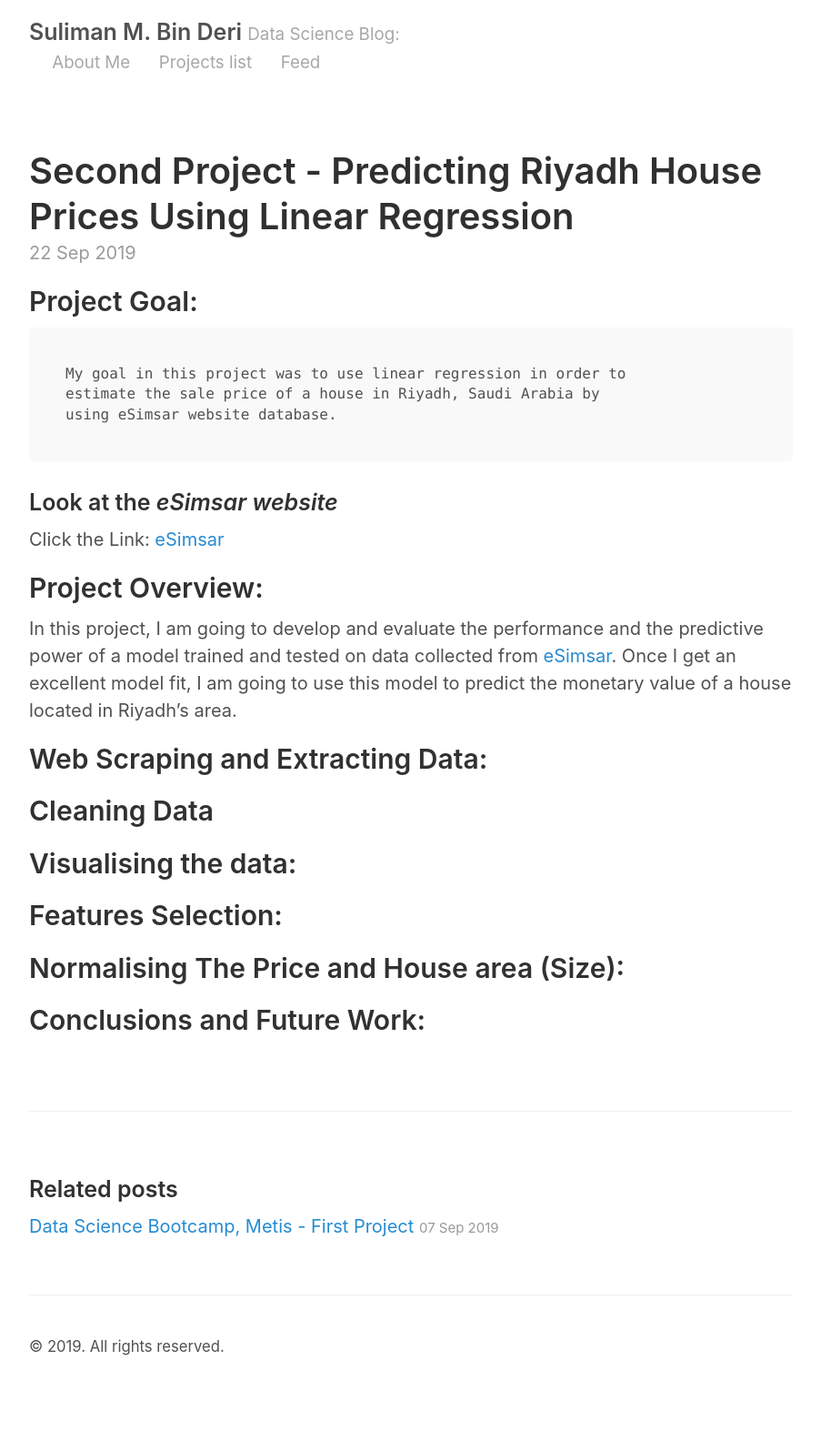
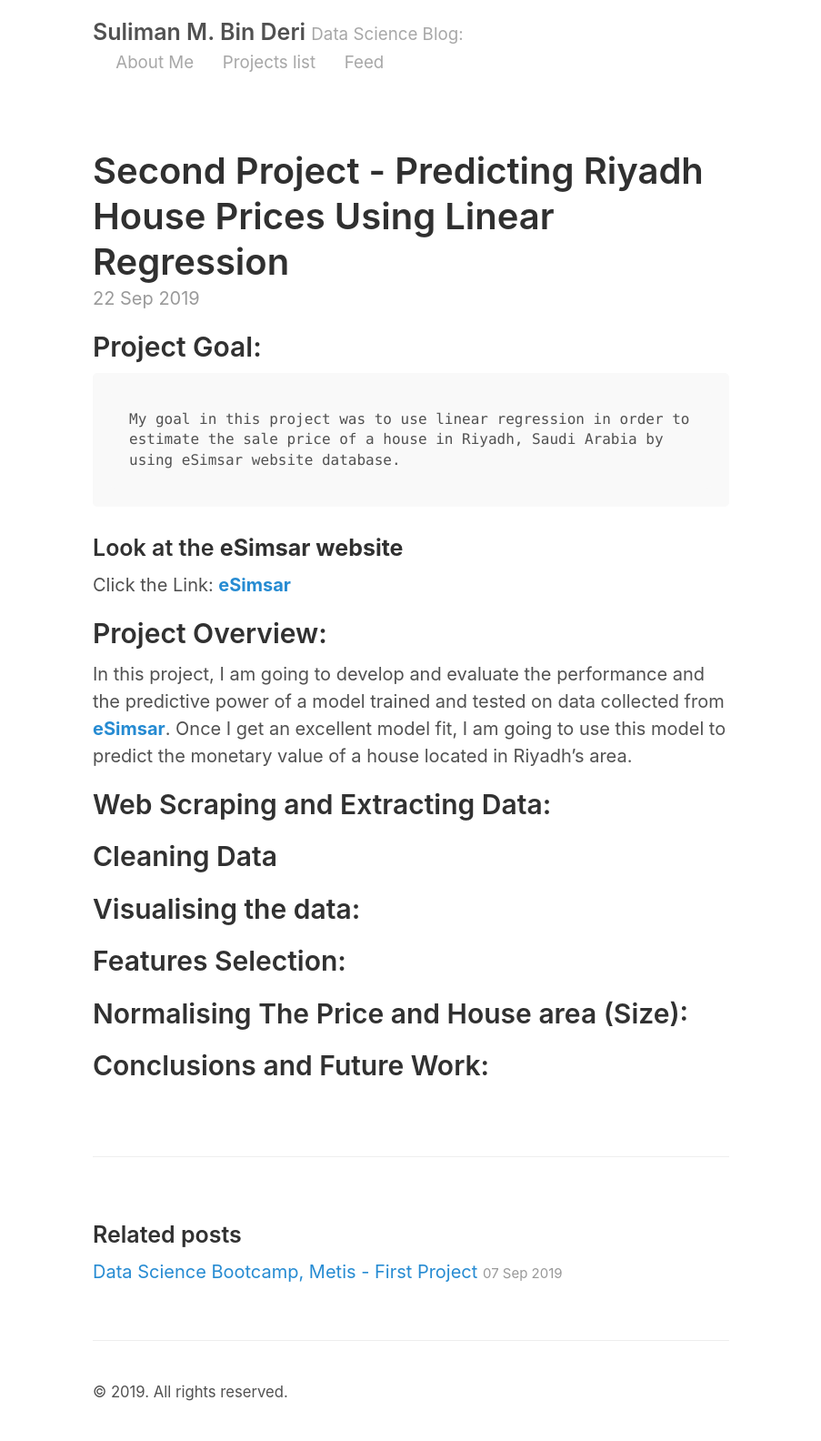
Before and after one commit to SulimanMD/SulimanMD.github.io, a Jekyll site: the page built from _posts/2019-09-22-Project_2.md, in a window 1280 px wide. Shown: the whole page at 91% size, without its empty margins (188-1091 px from the left). Built offline with Jekyll 4.4.1, drawn with Linux system fonts in a browser that asks for light colours; before the commit the page ends 1534 px from its top, so only the background shows below that.

Commit message:
Commit number 12

````diff
--- a/_posts/2019-09-22-Project_2.md
+++ b/_posts/2019-09-22-Project_2.md
@@ -9,12 +9,12 @@ estimate the sale price of a house in Riyadh, Saudi Arabia by
 using eSimsar website database.
 ```
 
-### Look at the *eSimsar website*
-Click the Link: [eSimsar](https://www.esimsar.com/)
+### Look at the **eSimsar website**
+Click the Link: [**eSimsar**](https://www.esimsar.com/)
 
 
 ## Project Overview:
-In this project, I am going to develop and evaluate the performance and the predictive power of a model trained and tested on data collected from [eSimsar](https://www.esimsar.com/). Once I get an excellent model fit, I am going to use this model to predict the monetary value of a house located in Riyadh's area.
+In this project, I am going to develop and evaluate the performance and the predictive power of a model trained and tested on data collected from [**eSimsar**](https://www.esimsar.com/). Once I get an excellent model fit, I am going to use this model to predict the monetary value of a house located in Riyadh's area.
 
 
 
--- a/_sass/_layout.scss
+++ b/_sass/_layout.scss
@@ -3,7 +3,7 @@
 // Styles for managing the structural hierarchy of the site.
 
 .container {
-  max-width: 45rem;
+  max-width: 38rem;
   padding-left:  1.5rem;
   padding-right: 1.5rem;
   margin-left:  auto;
````
